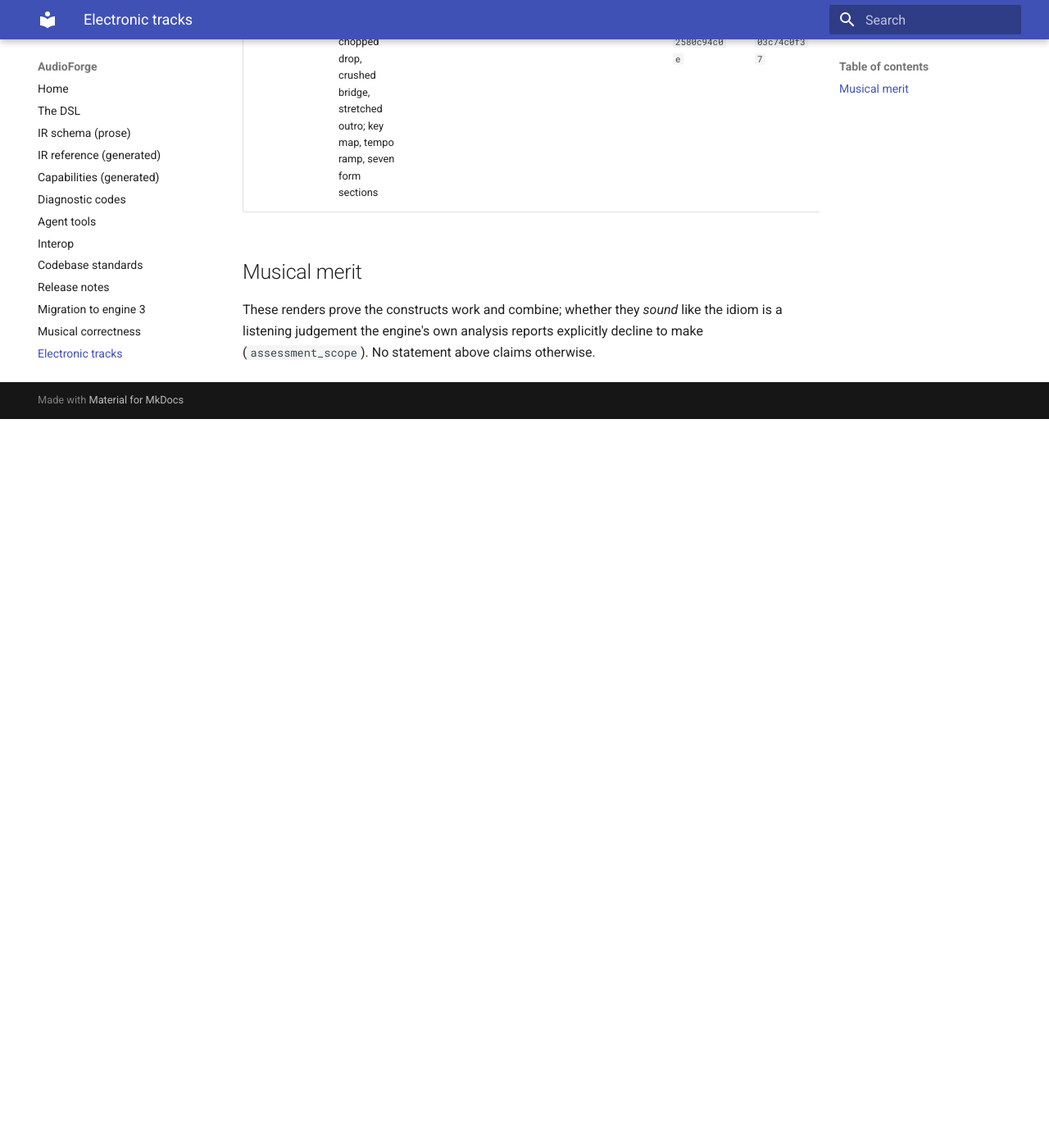
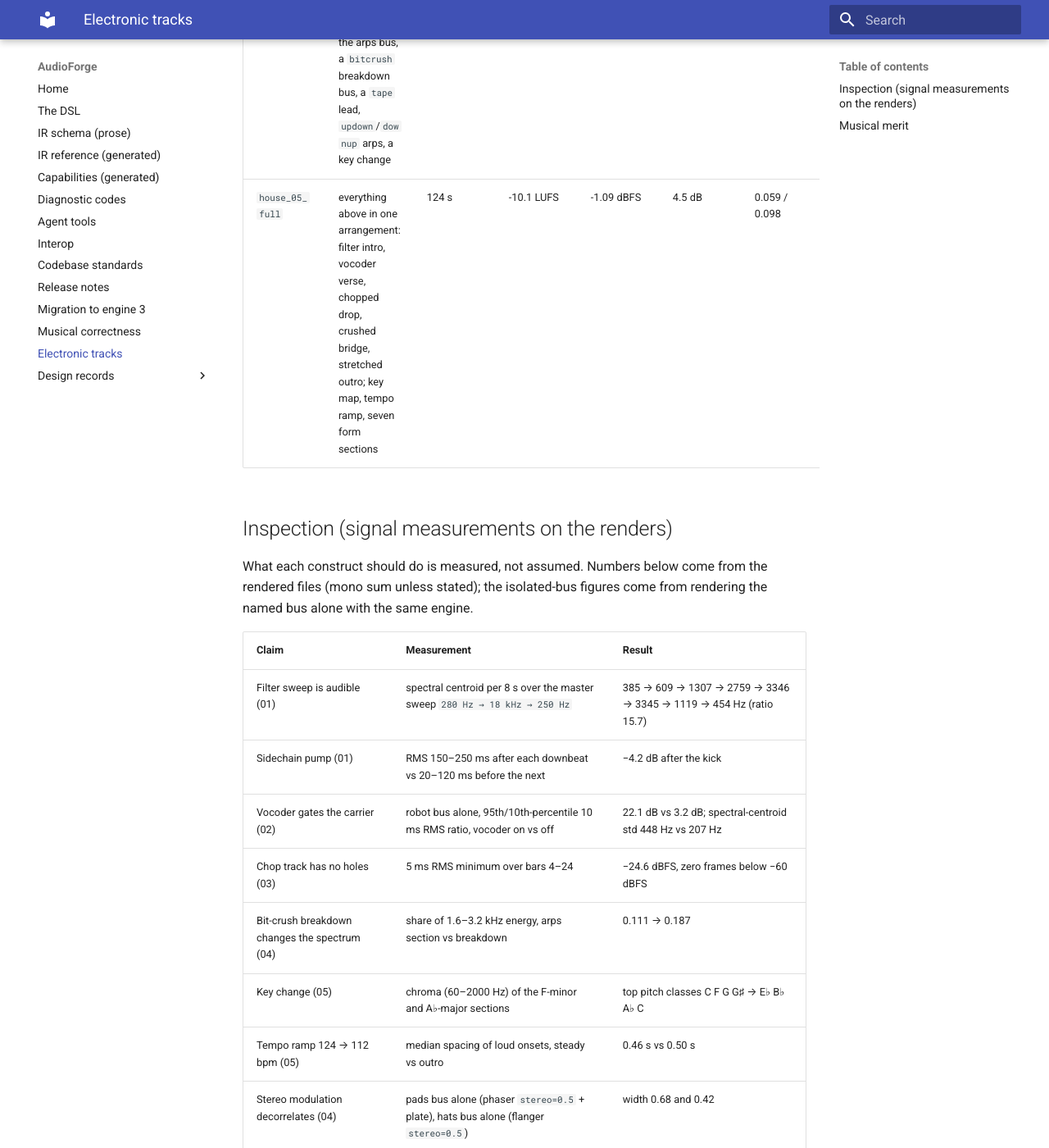
Before and after one commit to pedroanisio/audioforge, an MkDocs documentation site: the page built from docs/ELECTRONIC_TRACKS.md, in a window 1280 px wide and 1400 px high, scrolled down 2105 px. Shown: the whole window at 82% size. Built offline with MkDocs 1.6.1 and Material for MkDocs 9.7.7, drawn with Linux system fonts in a browser that asks for light colours; before the commit the page ends 2616 px from its top, so only the background shows below that; some of the changed text lies outside the part shown.

Commit message:
fix(production): inspection-driven fixes — stereo LFO offset, peak-relative bitcrush, rebalanced tracks
Signal inspection of the five renders (docs/ELECTRONIC_TRACKS.md §Inspection)
found and fixed:

- Mono image: first renders were dead centre. Layers are now panned,
  percussion sits on its own wide bus (plate + stereo modulation), pads and
  keys are louder relative to the centred kick/bass.
- `stereo` parameter (0..1) on chorus/phaser/flanger: on bus and master
  chains the right channel's LFO runs stereo·π behind the left (C kernels
  and wrappers take a phase argument; layer chains stay mono; default 0
  keeps goldens byte-identical). Test asserts decorrelation and round trip.
- Vocoder never gated the carrier: the modulator bus was continuous pink
  noise. Replaced by a rhythmic square phrase plus snare syllables; the
  isolated robot bus now shows 22 dB of envelope modulation vs 3 dB dry.
- Filter sweep was masked by unfiltered drums: added a whole-mix master
  sweep (centroid now swings 385 -> 3346 -> 454 Hz, ratio 15.7).
- `bitcrush` quantized absolute full-scale levels, so a -30 dBFS bus was
  barely touched; it now quantizes 2^bits levels spanning the signal's
  own peak (gain-staging independent). Test covers a quiet signal.
- Limiter worked 6 dB deep at -9 LUFS; masters target -10 LUFS (-11 for
  the dense chop track).

Golden parser AST regenerated for the six specs (changes only, no removals).
Full suite 973 passed; drift/manifest/interop/schema/lock gates in sync;
house_02 reproduced through `audioforge verify`.

Co-Authored-By: Claude Fable 5.1 <noreply@anthropic.com>

```diff
--- a/docs/ELECTRONIC_TRACKS.md
+++ b/docs/ELECTRONIC_TRACKS.md
@@ -25,18 +25,49 @@ for f in static/samples/house_0{1,2,3,4,5}_*.af; do .venv/bin/python -m audiofor
 
 <!-- manifests:start -->
 
-Rendered 2026-09-06 with engine 3.0.0 on the reference machine (12 cores), one track at a time,
-master `peak: -1db`, `lufs: -9`, multiband glue and light saturation on every master:
+Rendered 2026-09-06 with engine 3.0.0 on the reference machine (12 cores), one track at a time;
+masters carry `peak: -1db`, `lufs: -10` (`-11` for the dense chop track), multiband glue and light saturation:
 
-| Track | What it proves | Duration | Integrated loudness | True peak | Output sha256 | Plan sha256 | Render time |
-|---|---|---|---|---|---|---|---|
-| `house_01_filter` | four-on-the-floor machine with swing groove, bus `duck:` pumping under the kick, resonant low-pass sweep automated across the form, arpeggiated saw bass, chorus on the stabs | 62.0 s | -9.1 LUFS | -1.04 dBFS | `b4903d1b6c02656fc1449cb6a496a67ec92595641390344e3083fda463b90a25` | `30ef3717106062a320524f5ee33d0a74e9938870b1f85cfe4167e421705f3b45` | 38 s |
-| `house_02_robot` | bus `vocoder:` — a saw-chord carrier shaped by a hidden `mouth` bus (formant-swept pink noise plus a snare pattern); duck on both buses | 62.0 s | -9.0 LUFS | -1.38 dBFS | `3aaf37c18718f1dca42a57dfb22768de129e0b9c99434231b9a143ce0776e293` | `f91f3a08eced49ef118cc0f422f3760f811412b72525d2839ac77dfcd4192c4a` | 35 s |
-| `house_03_chop` | sampling workflow on the engine's own loop: 16 `slices` re-sequenced by pattern digits, `offset`/`length` stutters through `bitcrush`, a `reverse` + `stretch: 2` swell, a `pitch: -12st` half-time bed | 62.0 s | -9.2 LUFS | -1.19 dBFS | `f55f5c144bc48304c41151108f67025cf4d4b5577b733703481b897aa5cbf6f6` | `4c72f28cc640ddbf76482822fa46e9355774163cd270294a920c4c73986a969c` | 42 s |
-| `house_04_phase` | `phaser` on the pad, `flanger` on the hats, `chorus` on arpeggiated keys, a `bitcrush` breakdown bus, a `tape` lead, `updown`/`downup` arps, a key change | 62.0 s | -9.1 LUFS | -1.06 dBFS | `4fa9811a06115b7024321b7103c3a453b55213c670746c8e5c58966a5aba51fb` | `44dabba7139c3ad3b5d7cf661ff5a5f831c39b80d6e77d23730fd16178138d2c` | 88 s |
-| `house_05_full` | everything above in one arrangement: filter intro, vocoder verse, chopped drop, crushed bridge, stretched outro; key map, tempo ramp, seven form sections | 124.0 s | -9.1 LUFS | -1.07 dBFS | `44d03a2a364f5b4aec0424bdcc17f103514ee3481272bc0c26bcdc2580c94c0e` | `e9795cdb065b659a2d8681136b96cf994ca16a9fac81caa3ed499903c74c0f37` | 248 s |
+| Track | What it proves | Duration | Loudness | True peak | Limiter GR | Width (full band / >200 Hz) | Output sha256 | Plan sha256 |
+|---|---|---|---|---|---|---|---|---|
+| `house_01_filter` | four-on-the-floor machine with swing groove, wide percussion bus, bus `duck:` pumping under the kick, resonant low-pass on the music bus and a whole-mix low-pass on the master, both swept across the form, arpeggiated saw bass, stereo chorus | 62 s | -10.1 LUFS | -1.12 dBFS | 3.4 dB | 0.081 / 0.147 | `5b20eaf51aa7e7529ccb45e5635947e1330e618061c33e073037380bd48c3fbc` | `5c2ec818a062cfbdf7151afb1cc4e87f442911d2b0b3fb4f4a688ac7b8e01f40` |
+| `house_02_robot` | bus `vocoder:` — a saw-chord carrier shaped by a hidden `mouth` bus (a rhythmic square phrase and snare syllables through a formant-swept band-pass); duck on the robot and keys buses | 62 s | -10.1 LUFS | -1.06 dBFS | 2.0 dB | 0.117 / 0.128 | `b8174afb64448635e8c735a4d7349018c95024d0fd7985d0eab801eca3aaacdf` | `b53242a00788fa42a0dd36ffec9e6c07949ccdad105b31bc93600d7bfce1a5ce` |
+| `house_03_chop` | sampling workflow on the engine's own loop: 16 `slices` re-sequenced by pattern digits, `offset`/`length` stutters through `bitcrush`, a `reverse` + `stretch: 2` swell, a `pitch: -12st` half-time bed | 62 s | -11.1 LUFS | -1.10 dBFS | 5.5 dB | 0.024 / 0.241 | `ac3204c80847e8c252920ba74a2ac5ff7e8fd2766996d13425745d055eb87182` | `4707eb1061fed1e9a431eb720498ccee2b5ee38ebafcc7a990207aa36b16f1bb` |
+| `house_04_phase` | `phaser` (stereo) on the pads bus, `flanger` (stereo) on the hats bus, stereo `chorus` on the arps bus, a `bitcrush` breakdown bus, a `tape` lead, `updown`/`downup` arps, a key change | 62 s | -10.1 LUFS | -1.06 dBFS | 2.9 dB | 0.042 / 0.090 | `d9723a00eaee1da5d54a8038e365ed86e163adf0449cabb928a55c78367de282` | `9d464f70cdde1cf7ffaabe0d4fc4a418af475d371ec32345ce11f2d542c7aac2` |
+| `house_05_full` | everything above in one arrangement: filter intro, vocoder verse, chopped drop, crushed bridge, stretched outro; key map, tempo ramp, seven form sections | 124 s | -10.1 LUFS | -1.09 dBFS | 4.5 dB | 0.059 / 0.098 | `b55b536885879d0cc6dc42425cf9b92b03d9ae30f3da9232f7d8f9ca97f6ec04` | `98f82dedba75cfb18075e64c5b4d53218b70bb8aa361559878719fa5490484ab` |
 
 <!-- manifests:end -->
+
+## Inspection (signal measurements on the renders)
+
+What each construct should do is measured, not assumed. Numbers below come from the
+rendered files (mono sum unless stated); the isolated-bus figures come from rendering the
+named bus alone with the same engine.
+
+| Claim | Measurement | Result |
+|---|---|---|
+| Filter sweep is audible (01) | spectral centroid per 8 s over the master sweep `280 Hz → 18 kHz → 250 Hz` | 385 → 609 → 1307 → 2759 → 3346 → 3345 → 1119 → 454 Hz (ratio 15.7) |
+| Sidechain pump (01) | RMS 150–250 ms after each downbeat vs 20–120 ms before the next | −4.2 dB after the kick |
+| Vocoder gates the carrier (02) | robot bus alone, 95th/10th-percentile 10 ms RMS ratio, vocoder on vs off | 22.1 dB vs 3.2 dB; spectral-centroid std 448 Hz vs 207 Hz |
+| Chop track has no holes (03) | 5 ms RMS minimum over bars 4–24 | −24.6 dBFS, zero frames below −60 dBFS |
+| Bit-crush breakdown changes the spectrum (04) | share of 1.6–3.2 kHz energy, arps section vs breakdown | 0.111 → 0.187 |
+| Key change (05) | chroma (60–2000 Hz) of the F-minor and A♭-major sections | top pitch classes C F G G♯ → E♭ B♭ A♭ C |
+| Tempo ramp 124 → 112 bpm (05) | median spacing of loud onsets, steady vs outro | 0.46 s vs 0.50 s |
+| Stereo modulation decorrelates (04) | pads bus alone (phaser `stereo=0.5` + plate), hats bus alone (flanger `stereo=0.5`) | width 0.68 and 0.42 |
+
+**Stereo width.** The engine's `stereo_width` is `1 − corr(L, R)` over the full band and it
+flags anything under 0.08 as `mono_image`. Tracks 01 and 02 clear it; 03, 04 and 05 read
+0.02–0.06 because the kick and bass are centred and mono by design and dominate the
+correlation, while their content above 200 Hz measures 0.09–0.25. That advisory is reported,
+not suppressed. Getting the full-band figure higher would mean widening the low end, which
+this idiom does not do.
+
+**Fixes the inspection forced.** Five render passes: pans (first renders were dead centre),
+a rhythmic modulator for the vocoder (a continuous pink-noise modulator moved the spectrum but
+never gated the carrier), a whole-mix master sweep (the bus-only sweep was masked by unfiltered
+drums), a peak-relative `bitcrush` (absolute quantization barely touched a −30 dBFS bus), the
+`stereo` LFO offset on chorus/phaser/flanger with percussion on its own wide bus, and a lower
+loudness target so the limiter stops working 6 dB deep.
 
 ## Musical merit
 
```
Also changed, not shown: CHANGELOG.md (+2 -1 lines), docs/DSL_SPEC.md (+4 -4 lines), docs/adr/0011-electronic-production-effects.md (+4 -0 lines), 14 other files.
